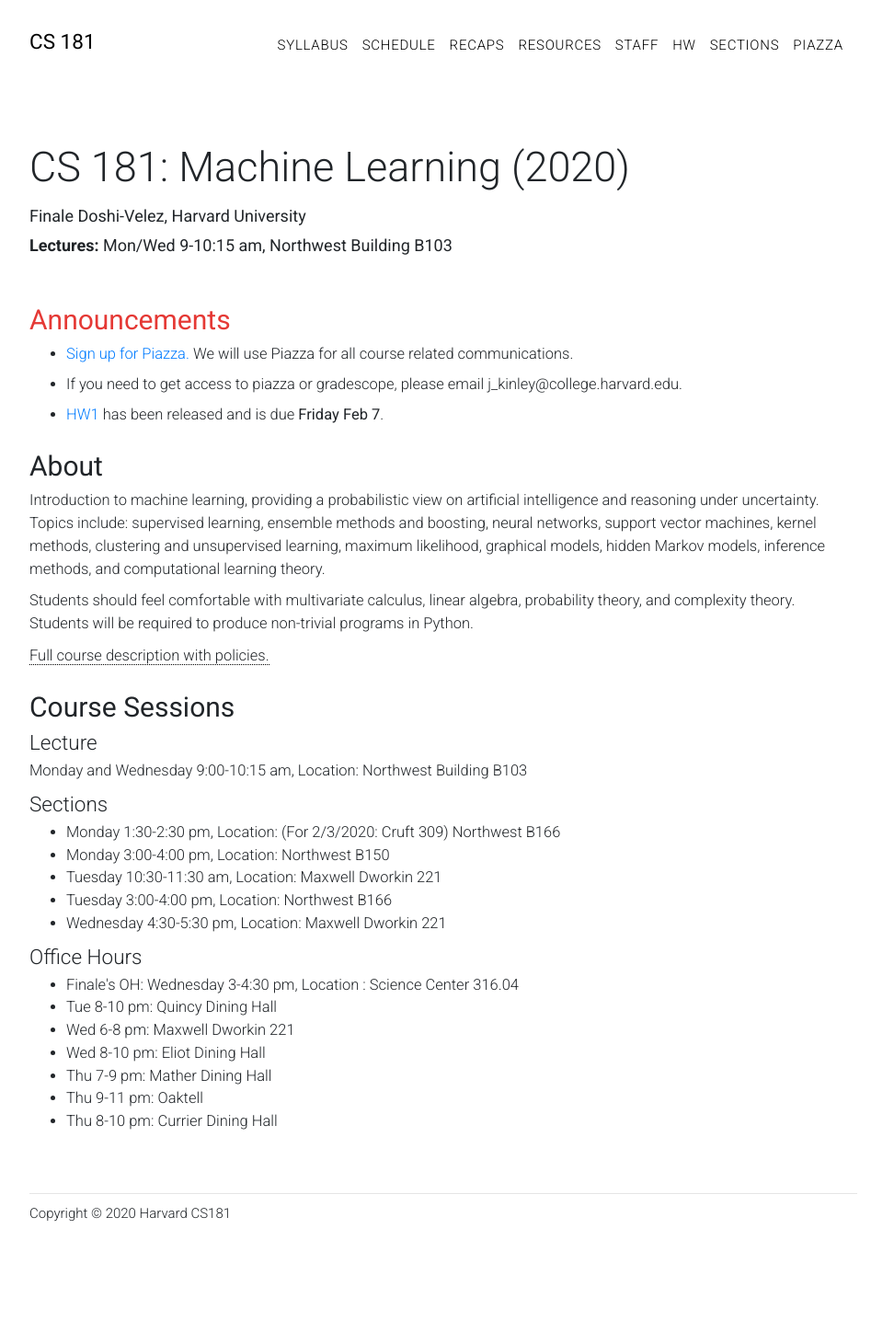
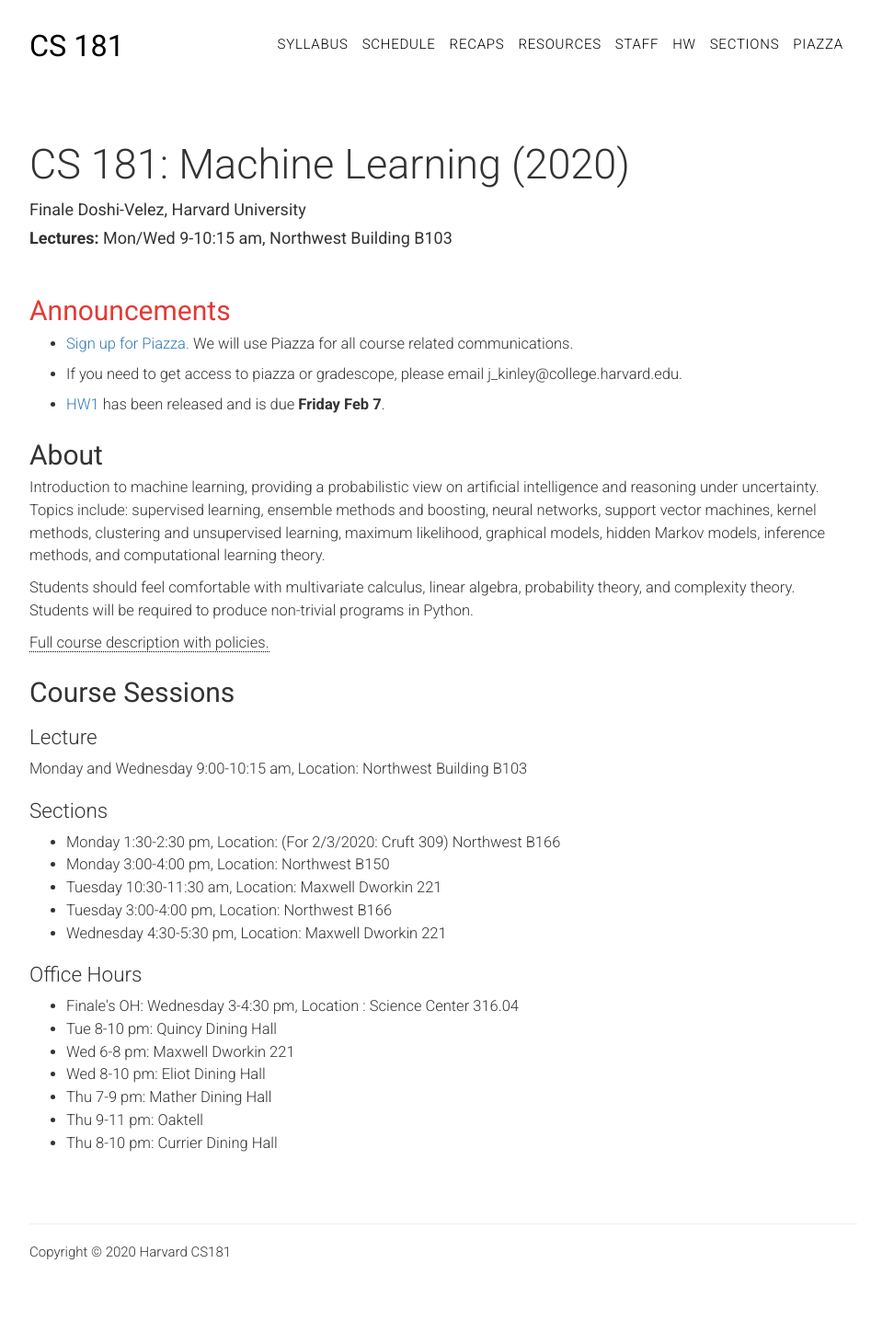
Before and after one commit to harvard-ml-courses/cs181-web-2020, a Jekyll site: the page built from index.html, in a window 1280 px wide. Shown: the whole page at 92% size, without its empty margins (158-1105 px from the left). Built offline with Jekyll 4.4.1, drawn with Linux system fonts in a browser that asks for light colours; before the commit the page ends 1405 px from its top, so only the background shows below that.

Commit message:
add cs181-web to css path

```diff
--- a/_includes/head.html
+++ b/_includes/head.html
@@ -9,6 +9,5 @@
 	<link href="https://fonts.googleapis.com/css?family=Roboto:300,400,500,700&display=swap" rel="stylesheet">
 	<link rel="stylesheet" href="https://maxcdn.bootstrapcdn.com/bootstrap/3.3.6/css/bootstrap.min.css"
 		  integrity="sha384-1q8mTJOASx8j1Au+a5WDVnPi2lkFfwwEAa8hDDdjZlpLegxhjVME1fgjWPGmkzs7" crossorigin="anonymous">
-	<link rel="stylesheet" href="/css/bootstrap.min.css">
-	<link rel="stylesheet" href="/css/style.css">
+	<link rel="stylesheet" href="/cs181-web/css/style.css">
 </head>
```
